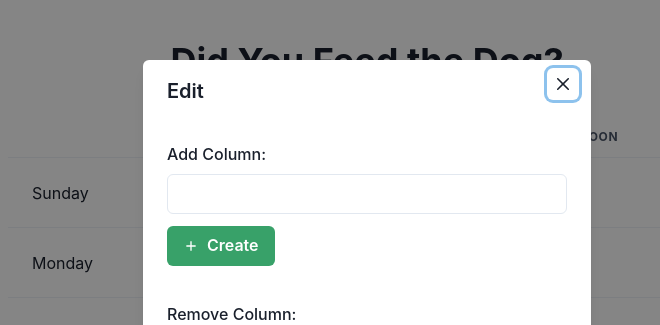
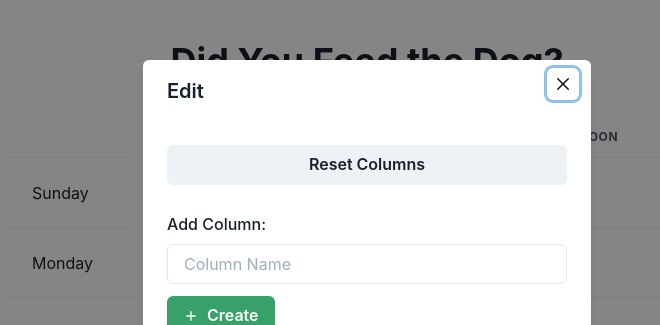
Before and after one commit to Mito9999/dyftd, a React (Create React App) app: page / in a window 1280 px wide. Both pictures are taken after a click on the button "Edit". Shown: the top 325 px of the page, without its empty margins (273-933 px from the left). Built offline with nearby package versions, Linux system fonts and the light colour scheme; no server answers.

Commit message:
Added reset columns feature

```diff
--- a/src/components/Modals/EditModal.tsx
+++ b/src/components/Modals/EditModal.tsx
@@ -9,6 +9,7 @@ import {
 } from "@chakra-ui/react";
 import { MdAdd, MdClose } from "react-icons/md";
 import ModalTemplate from "./ModalTemplate";
+import { defaultSwitchValues } from "../../contants";
 
 type Props = {
   switchValues: SwitchValues;
@@ -28,6 +29,15 @@ const EditModal: React.FC<Props> = ({
 
   return (
     <ModalTemplate title="Edit" closeButton="Close">
+      <Button
+        w="100%"
+        my="15px"
+        onClick={() => {
+          setSwitchValues(defaultSwitchValues);
+        }}
+      >
+        Reset Columns
+      </Button>
       <form
         onSubmit={(e) => {
           e.preventDefault();
@@ -44,6 +54,7 @@ const EditModal: React.FC<Props> = ({
           <Input
             value={newColumnText}
             onChange={(e) => setNewColumnText(e.target.value)}
+            placeholder="Column Name"
           />
           <Button type="submit" colorScheme="green" mt={3} leftIcon={<MdAdd />}>
             Create
```
